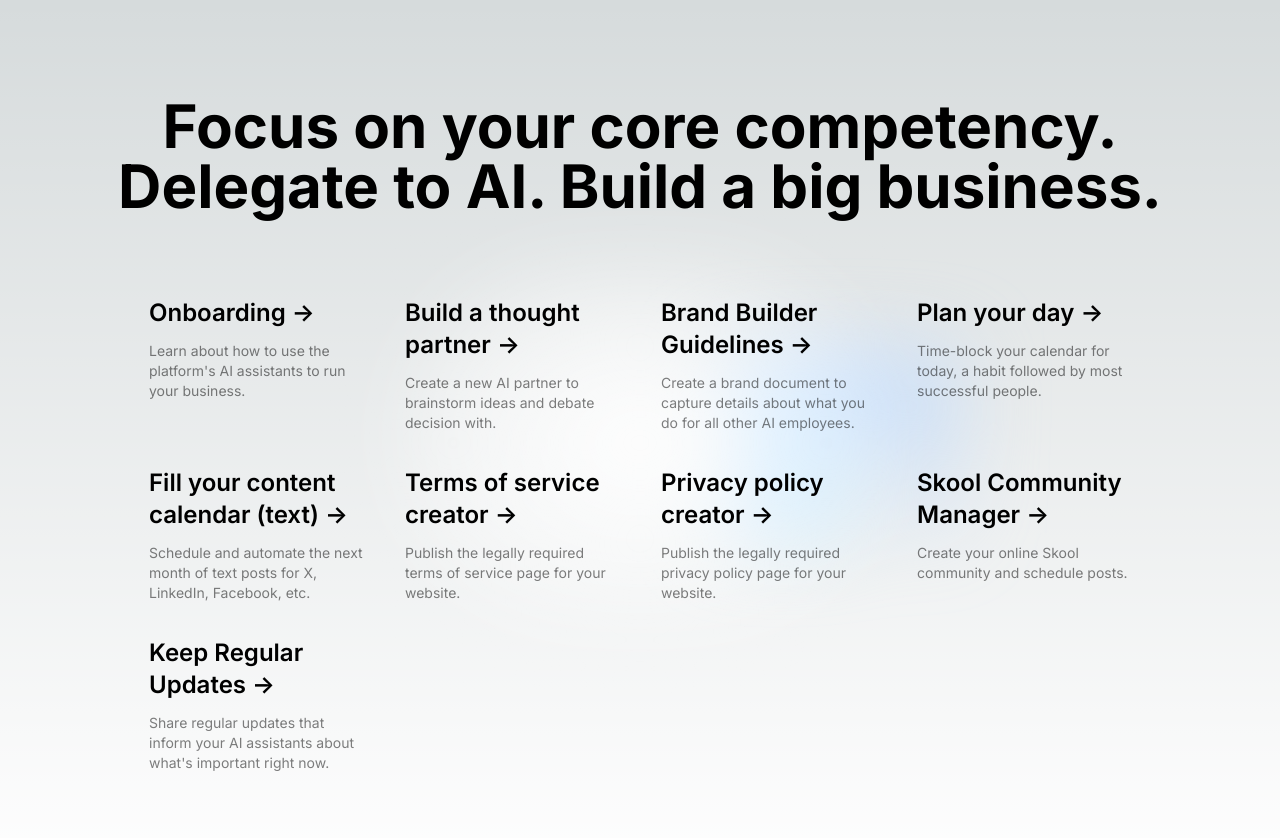
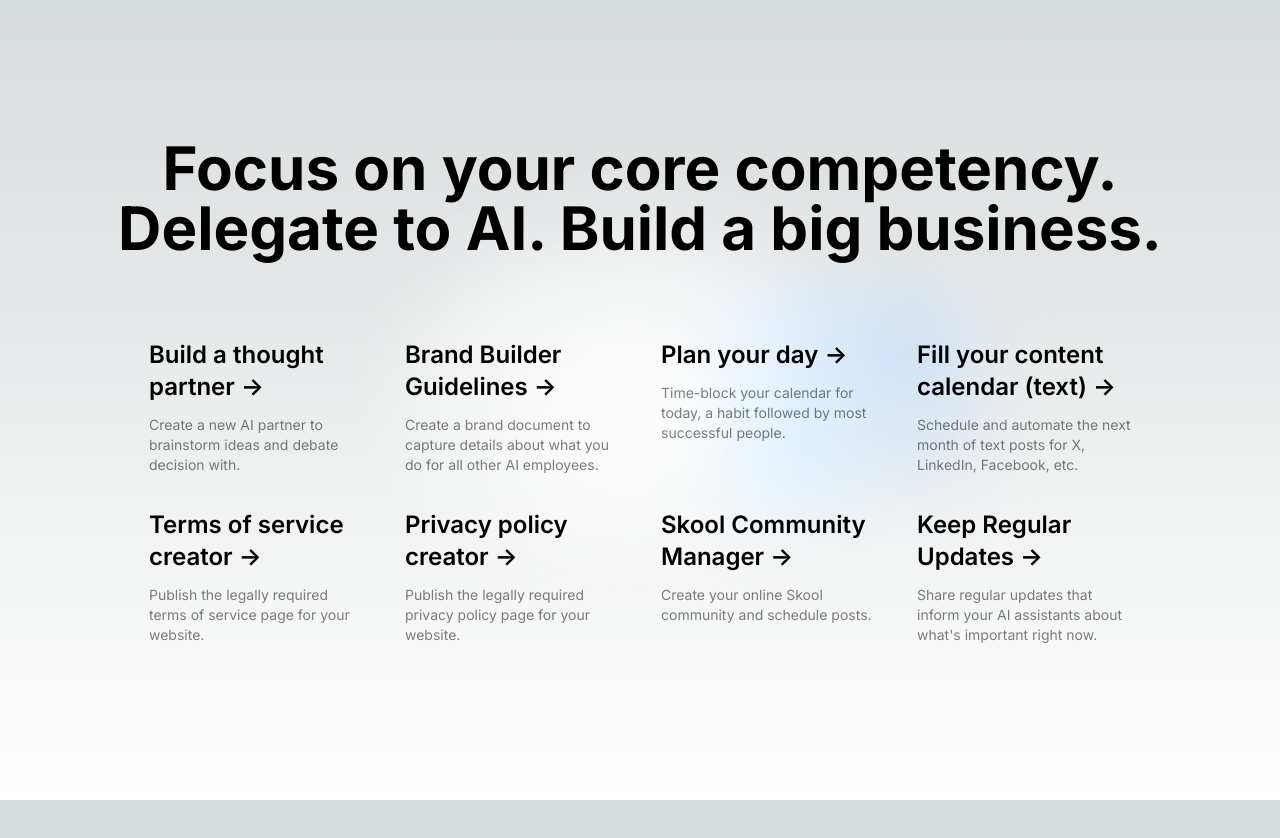
Before and after one commit to life-efficient/Custom-GPTs, a Next.js app in the folder webapp/: page / in a window 1280 px wide. Shown: the top 838 px of the page. After the commit the page ends 800 px from the top, so only its background shows below. Built offline with nearby package versions, Linux system fonts and the light colour scheme.

Commit message:
Removes dummy onboarding

```diff
--- a/webapp/src/app/page.js
+++ b/webapp/src/app/page.js
@@ -79,7 +79,7 @@ export default function Home() {
 			</div>
 
 			<div className="grid justify-center items-center mb-32 text-center lg:max-w-5xl lg:w-full lg:mb-0 lg:grid-cols-4 lg:text-left">
-				<LinkCard title="Onboarding" description="Learn about how to use the platform's AI assistants to run your business." link="https://chatgpt.com/g/g-lt4YLgDdF-fill-your-content-calendar-text"/>
+				{/* <LinkCard title="Onboarding" description="Learn about how to use the platform's AI assistants to run your business." link="https://chatgpt.com/g/g-lt4YLgDdF-fill-your-content-calendar-text"/> */}
 				<LinkCard title="Build a thought partner" description="Create a new AI partner to brainstorm ideas and debate decision with." link="https://chatgpt.com/g/g-NMUsB4UVe-thought-partner-builder"/>
 				<LinkCard title="Brand Builder Guidelines" description="Create a brand document to capture details about what you do for all other AI employees." link=""/>
 				<LinkCard title="Plan your day" description="Time-block your calendar for today, a habit followed by most successful people." link="https://chatgpt.com/g/g-u26UqZ7I3-calendar-planner"/>
```
